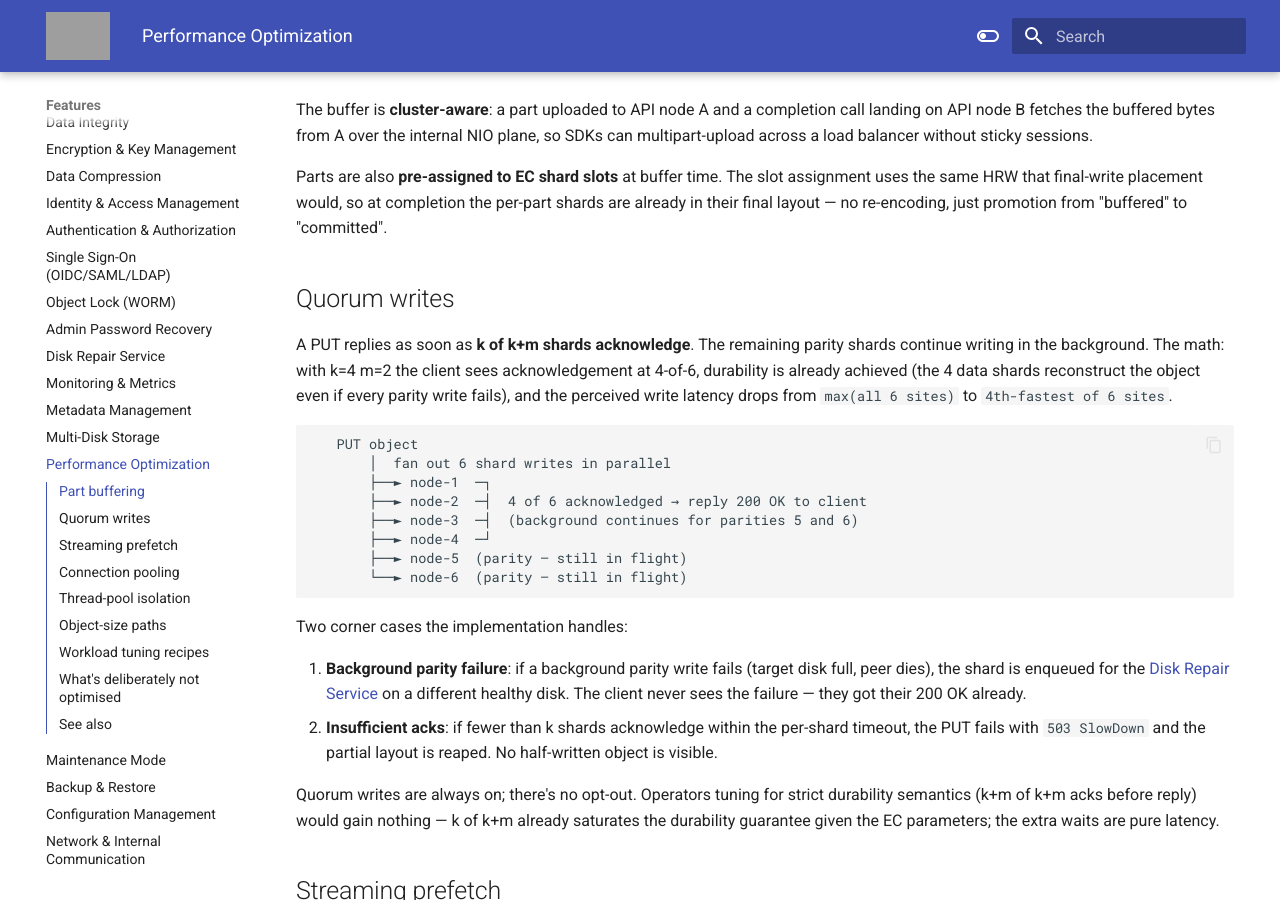
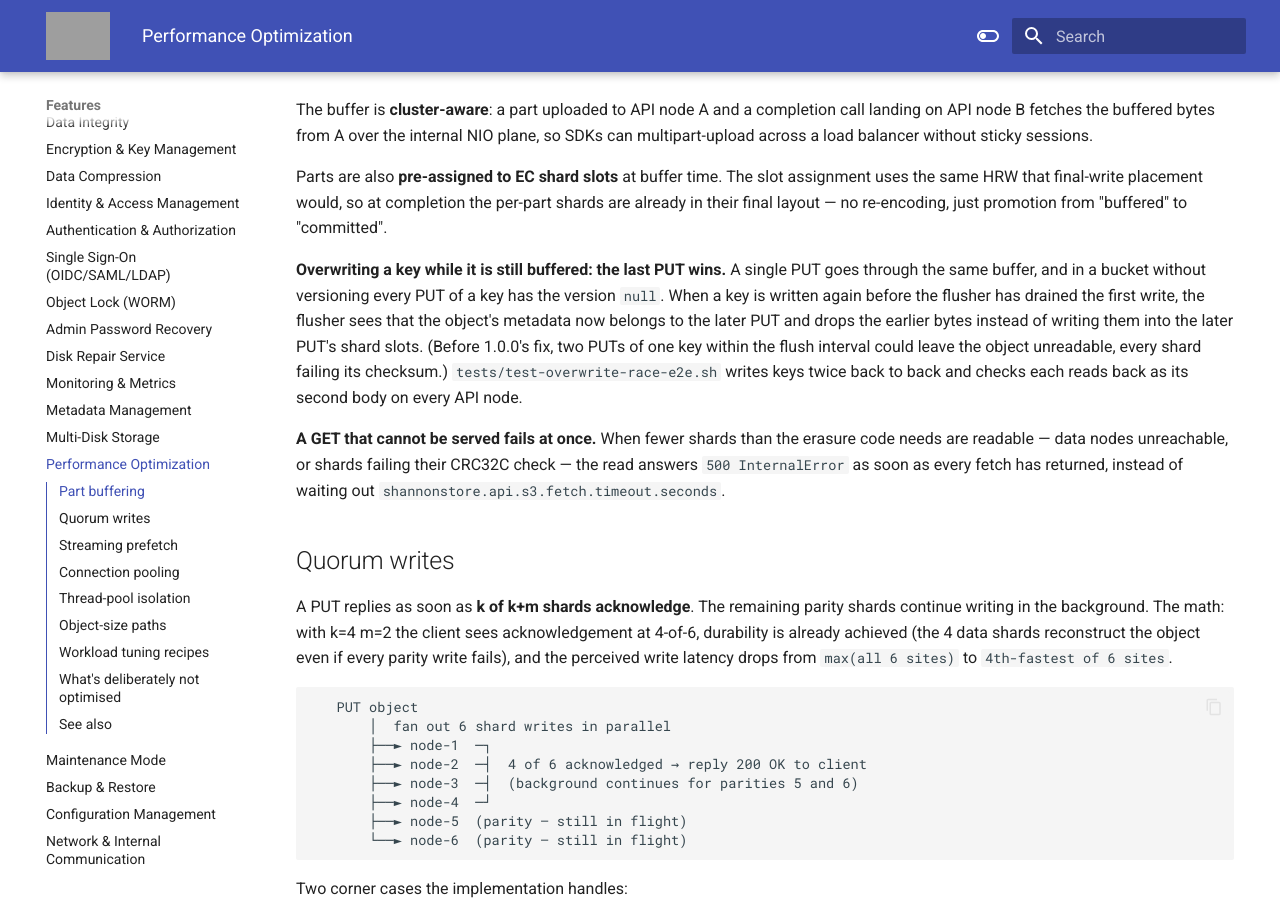
Before and after one commit to cloudcheflabs/shannonstore-docs, an MkDocs documentation site: the page built from docs/features/performance.md, in a window 1280 px wide and 900 px high, scrolled down 1307 px. Built offline with MkDocs 1.6.1 and Material for MkDocs 9.7.7, drawn with Linux system fonts in a browser that asks for light colours; the version menu is left out; grey boxes are pictures that could not be loaded.

Commit message:
docs: last writer wins while buffered; unreadable GETs fail at once
Co-Authored-By: Claude Opus 5.5 <noreply@anthropic.com>

```diff
--- a/docs/features/performance.md
+++ b/docs/features/performance.md
@@ -45,6 +45,10 @@ Knobs:
 The buffer is **cluster-aware**: a part uploaded to API node A and a completion call landing on API node B fetches the buffered bytes from A over the internal NIO plane, so SDKs can multipart-upload across a load balancer without sticky sessions.
 
 Parts are also **pre-assigned to EC shard slots** at buffer time. The slot assignment uses the same HRW that final-write placement would, so at completion the per-part shards are already in their final layout — no re-encoding, just promotion from "buffered" to "committed".
+
+**Overwriting a key while it is still buffered: the last PUT wins.** A single PUT goes through the same buffer, and in a bucket without versioning every PUT of a key has the version `null`. When a key is written again before the flusher has drained the first write, the flusher sees that the object's metadata now belongs to the later PUT and drops the earlier bytes instead of writing them into the later PUT's shard slots. (Before 1.0.0's fix, two PUTs of one key within the flush interval could leave the object unreadable, every shard failing its checksum.) `tests/test-overwrite-race-e2e.sh` writes keys twice back to back and checks each reads back as its second body on every API node.
+
+**A GET that cannot be served fails at once.** When fewer shards than the erasure code needs are readable — data nodes unreachable, or shards failing their CRC32C check — the read answers `500 InternalError` as soon as every fetch has returned, instead of waiting out `shannonstore.api.s3.fetch.timeout.seconds`.
 
 ## Quorum writes
 
```
